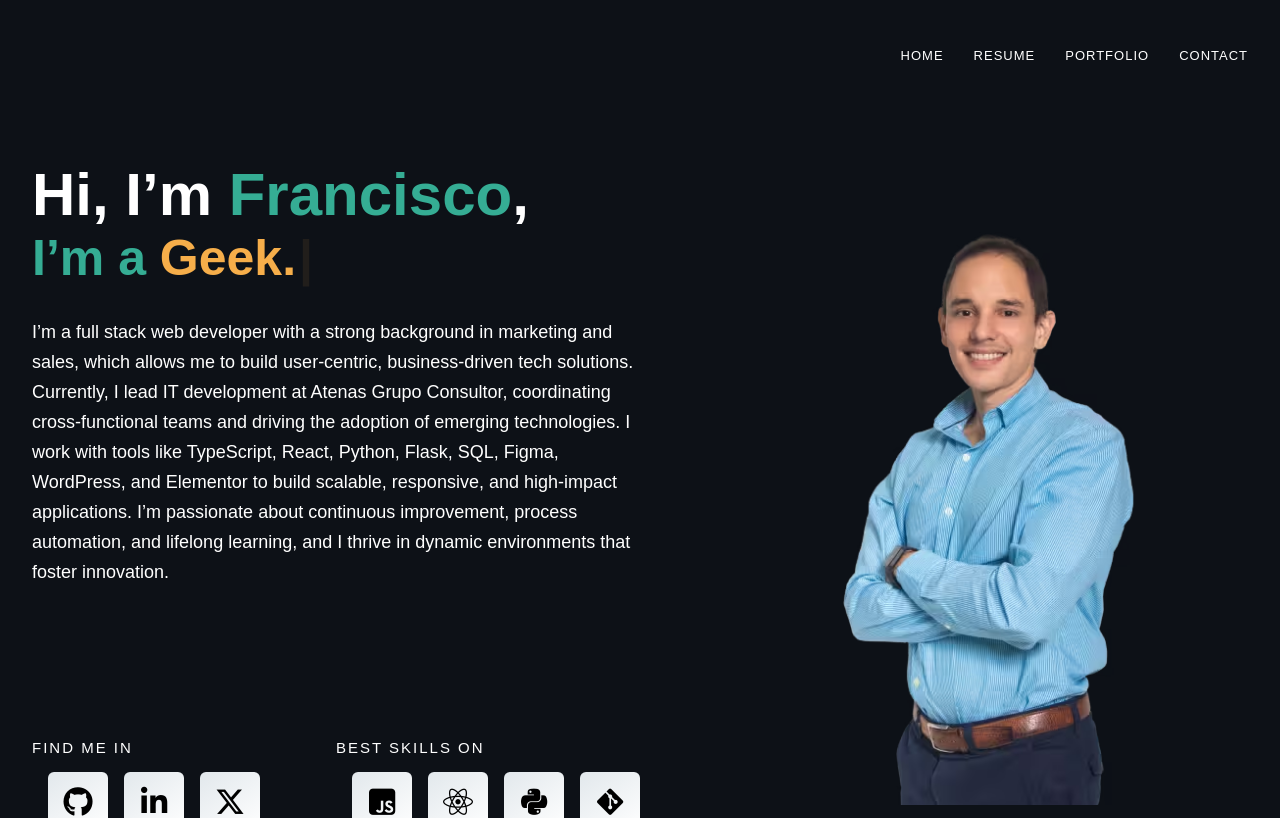
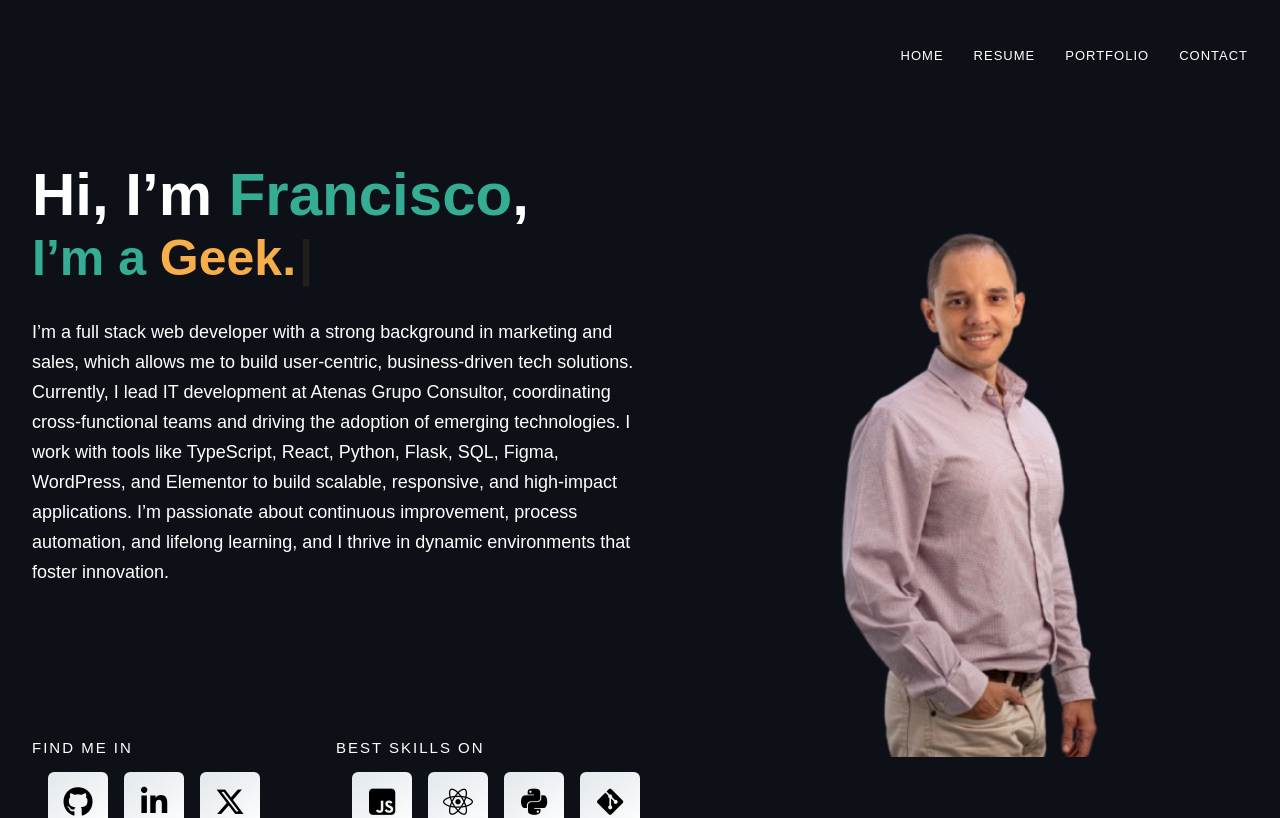
Before and after one commit to frako23/frakoDev, a React (Vite) app: page / in a window 1280 px wide. Shown: the top 818 px of the page. Built offline with nearby package versions, Linux system fonts and the light colour scheme; a web font is replaced by a local one.

Commit message:
comienza primeros ajustes

```diff
--- /dev/null
+++ b/codealike.json
@@ -0,0 +1 @@
+{"projectId":"f09c89c0-1ee9-11f1-948a-0d4561aae52d","projectName":"frakoDev"}
--- a/src/components/Head/Header.jsx
+++ b/src/components/Head/Header.jsx
@@ -1,4 +1,4 @@
-import React, { useState } from "react";
+import { useState } from "react";
 import "./header.css";
 // import logo from "../pic/logo.png"
 
--- a/src/components/Hero/Home.css
+++ b/src/components/Hero/Home.css
@@ -74,21 +74,26 @@
 }
 .hero .right {
   width: 40%;
+  display: flex;
+  justify-content: center;
+  align-items: center;
+}
+
+.hero .right_img {
   position: relative;
+  width: 100%;
+  max-width: 450px; /* Evita que crezca demasiado */
+  aspect-ratio: 4 / 5; /* Mantiene la proporción automáticamente */
+  background: transparent;
+  border-radius: 10px;
+  overflow: hidden; /* Corta la imagen si sobresale del radio */
 }
-.hero .right_img {
-  background: transparent;
-  /* box-shadow: 4px 4px 8px #cbcbcb, -4px -4px 8px #ffffff; */
-  border-radius: 10px;
-  height: 580px;
-  width: 510px;
-  margin-top: 20%;
-}
+
 .hero .right_img img {
-  position: absolute;
-  top: 12%;
-  right: 10%;
-  width: 25rem;
+  width: 100%;
+  height: 100%;
+  object-fit: cover; /* Ajusta la foto sin deformarla */
+  display: block;
 }
 @media screen and (max-width: 768px) {
   .hero .right,
--- a/src/components/Hero/Home.jsx
+++ b/src/components/Hero/Home.jsx
@@ -1,6 +1,6 @@
 import "./Home.css";
 // import hero from "../../assets/images/foto.png"
-import avif from "../../assets/images/fotoAvif.avif";
+import foto from "../../assets/images/fotoNueva.png";
 // import skill1 from "../pic/skill1.png"
 // import skill2 from "../pic/skill2.png"
 // import skill3 from "../pic/skill3.png"
@@ -88,7 +88,7 @@ const Home = () => {
           </div>
           <div className="right">
             <div className="right_img">
-              <img src={avif} alt="" />
+              <img src={foto} alt="Foto de Francisco Orozco" />
             </div>
           </div>
         </div>
--- a/src/components/Resume/Resume.jsx
+++ b/src/components/Resume/Resume.jsx
@@ -1,6 +1,6 @@
+import Card from "./Card";
 import "./Resume.css";
 import ResumeApi from "./ResumeApi";
-import Card from "./Card";
 
 const Resume = () => {
   return (
@@ -11,7 +11,7 @@ const Resume = () => {
             <h4>3+ YEAR OF EXPERIENCE IN CODING</h4>
             <h1>My Resume</h1>
             <a href="/CV-Francisco.pdf" download className="btn_download">
-              Descargar CV
+              Download CV <i className="fa-solid fa-file-arrow-down"></i>
             </a>
           </div>
 
```
Also changed, not shown: src/assets/images/fotoNueva.png (added).
